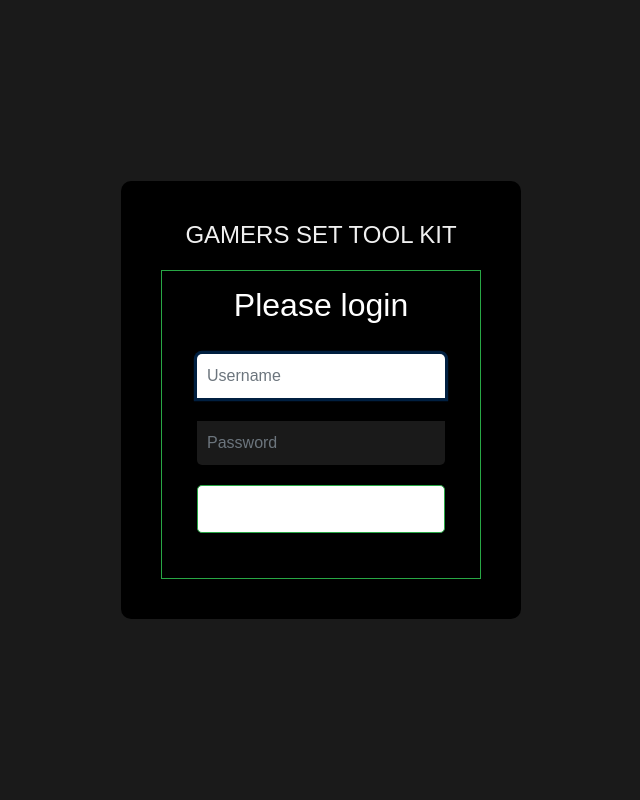
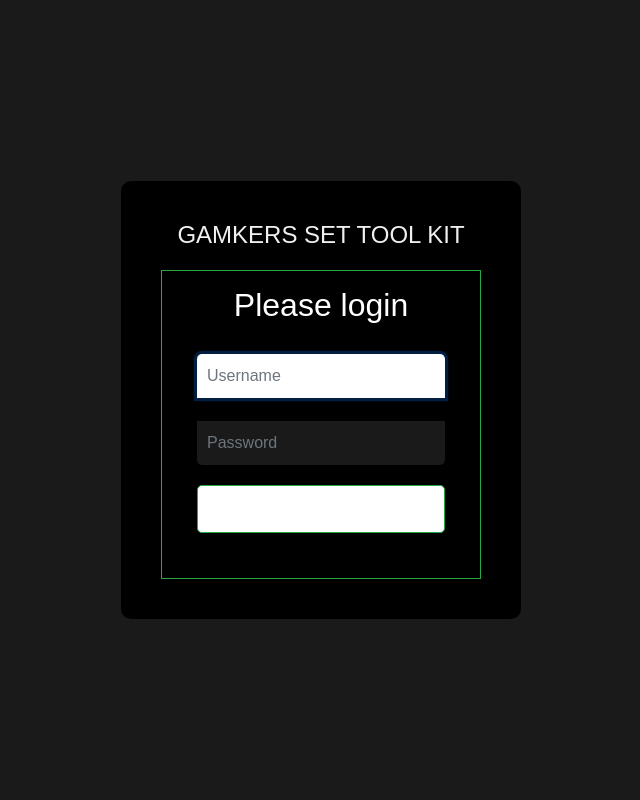
Before and after one commit to gamkers/GAMKERSET-KIT, a PHP site: page /login.php in a window 1280 px wide. Shown: the whole page, without its empty margins (319-959 px from the left). Run offline with PHP 8.4, Linux system fonts and the light colour scheme.

Commit message:
Update login.php

```diff
--- a/storm-web/login.php
+++ b/storm-web/login.php
@@ -30,7 +30,7 @@ else{
   <div class="container-fluid d-flex justify-content-center align-items-center min-vh-100">
     <div class="wrapper">
       <div class="title">
-        <h1>GAMERS SET TOOL KIT</h1>
+        <h1>GAMKERS SET TOOL KIT</h1>
       </div>
       <form action="" class="form-signin" method="POST">
         <h2 class="form-signin-heading">Please login</h2>
```
